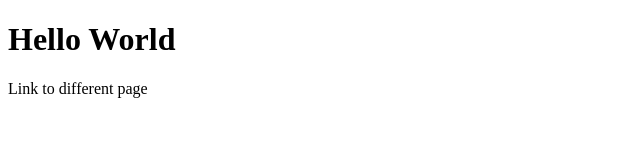
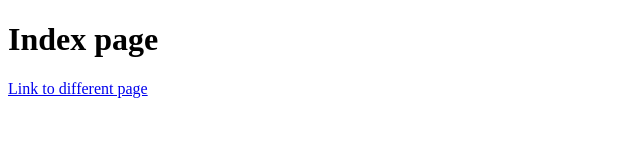
Before and after one commit to Tushar-4496/BasicAngular, a plain HTML site: page index.html in a window 1280 px wide. Shown: the whole page, without its empty margins (0-640 px from the left). Drawn offline with Linux system fonts and the light colour scheme.

Commit message:
second commit

```diff
--- a/index.html
+++ b/index.html
@@ -7,8 +7,8 @@
     <title>Document</title>
 </head>
 <body>
-    <h1>Hello World</h1>
-    <a link="./index.html">Link to different page</a>
+    <h1>Index page</h1>
+    <a href="index.html">Link to different page</a>
 
 </body>
 </html>
```
